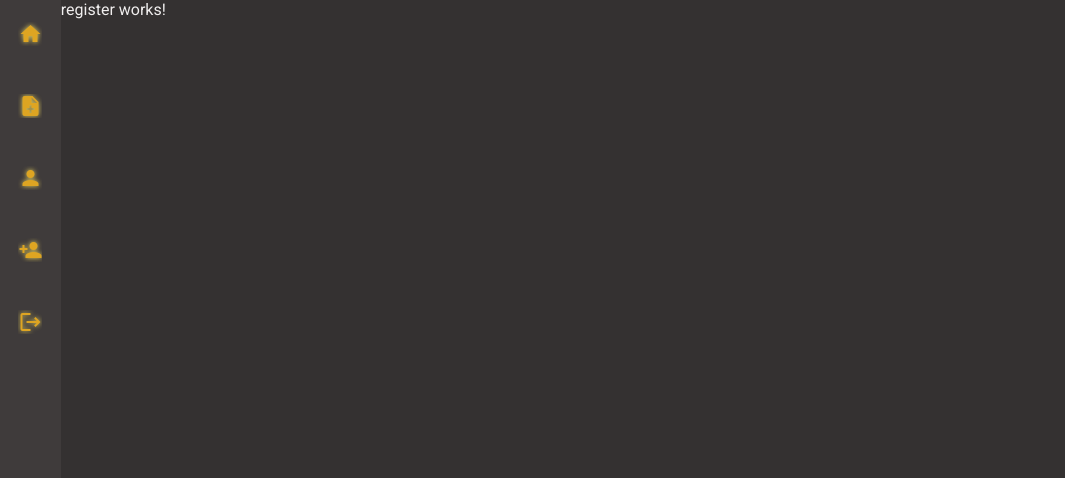
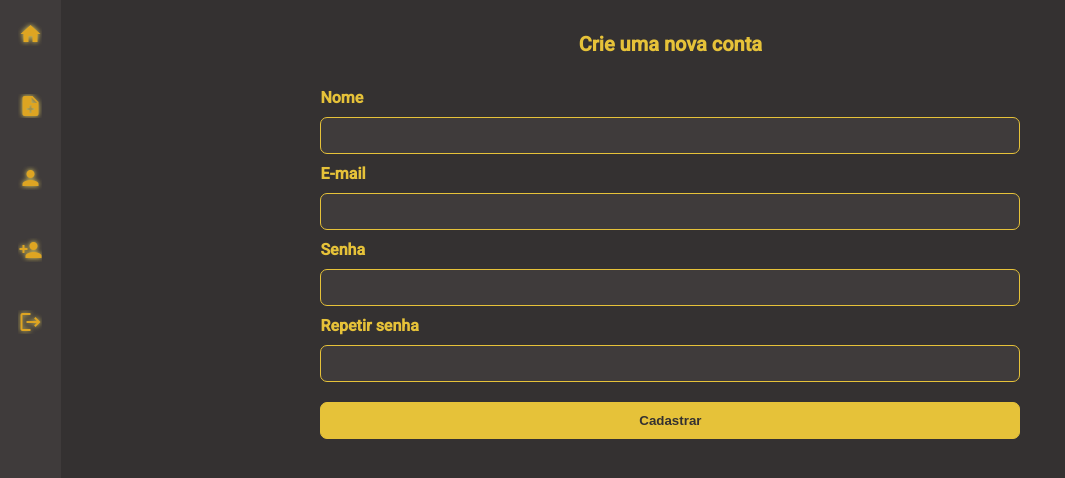
Before and after one commit to LucasMTH0/CookMaster, an Angular app: page /auth/register in a window 1280 px wide. Shown: the top 478 px of the page, without its empty margins (0-1065 px from the left). Built offline with nearby package versions, Linux system fonts and the light colour scheme.

Commit message:
feat: cadastro e login funcionando

```diff
--- a/src/app/app.config.ts
+++ b/src/app/app.config.ts
@@ -9,6 +9,7 @@ export const appConfig: ApplicationConfig = {
   providers: [
     provideZoneChangeDetection({ eventCoalescing: true }),
     provideRouter(routes),
+    provideHttpClient(),
     provideServiceWorker('ngsw-worker.js', {
       enabled: !isDevMode(),
       registrationStrategy: 'registerWhenStable:30000'
--- a/src/app/pages/auth/login/login.component.html
+++ b/src/app/pages/auth/login/login.component.html
@@ -1,16 +1,24 @@
 <section>
     <h1 class="form-title">Entre com seus dados</h1>
-    <form class="form-container">
+    <form
+        (submit)="handleLogin()"
+        [formGroup]="formLogin"
+        class="form-container"
+    >
         <label for="email">E-mail</label>
         <input
             id="email"
             class="form-control"
+            formControlName="email"
         />
 
         <label for="password">Senha</label>
         <input
+
             id="password"
+            type="password"
             class="form-control"
+            formControlName="password"
         />
         <button class="form-submit">Entrar</button>
     </form>
--- a/src/app/pages/auth/login/login.component.ts
+++ b/src/app/pages/auth/login/login.component.ts
@@ -1,15 +1,27 @@
 import { Component, inject } from '@angular/core';
-import { FormBuilder, FormControl, Validators } from '@angular/forms';
+import { FormBuilder, FormControl, ReactiveFormsModule, Validators } from '@angular/forms';
+import { UserService } from '../../../services/user/user.service';
 
 @Component({
   selector: 'app-login',
-  imports: [],
+  imports: [ReactiveFormsModule],
   templateUrl: './login.component.html',
   styleUrl: './login.component.scss'
 })
 export class LoginComponent {
+  private userService = inject(UserService)
   private formBuilder = inject(FormBuilder)
+
   protected formLogin = this.formBuilder.group({
-    email: new FormControl('', [Validators.required, Validators.email])
+    email: new FormControl('', [Validators.required, Validators.email]),
+    password: new FormControl('', [Validators.required])
   })
+
+  handleLogin(){
+    this.userService.login(this.formLogin.value).
+    subscribe((result) =>{
+      console.log(result)
+    })
+  }
+
 }
--- a/src/app/pages/auth/register/register.component.html
+++ b/src/app/pages/auth/register/register.component.html
@@ -1 +1,44 @@
-<p>register works!</p>
+<section class="container">
+    <h1 class="form-title">Crie uma nova conta</h1>
+    <form
+        [formGroup]="formRegister"
+        (submit)="handleRegister()"
+        class="form-container"
+    >
+
+        <label for="name">Nome</label>
+        <input
+            formControlName="name"
+            class="form-control"
+            id="name"
+        />
+
+        <label>E-mail</label>
+        <input
+            formControlName="email"
+            class="form-control"
+            id="email"
+        />
+
+        <label for="password">Senha</label>
+        <input
+            formControlName="password"
+            class="form-control"
+            type="password"
+            id="password"
+        />
+
+        <label for="repeatPassword">Repetir senha</label>
+        <input
+            formControlName="repeatPassword"
+            class="form-control"
+            id="repeatPassword"
+            type="password"
+        />
+
+        <button
+            [disabled]="formRegister.invalid"
+            class="form-submit"
+        >Cadastrar</button>
+    </form>
+</section>
--- a/src/app/pages/auth/register/register.component.scss
+++ b/src/app/pages/auth/register/register.component.scss
@@ -0,0 +1,14 @@
+.container {
+    max-width: 700px;
+    width: 100%;
+    margin: 2rem auto;
+}
+
+@media (max-width: 800px){
+    .container{
+        height: 100%;
+        max-width: none;
+        padding: 1rem;
+        margin: 0 !important;
+    }
+}
--- a/src/app/pages/auth/register/register.component.ts
+++ b/src/app/pages/auth/register/register.component.ts
@@ -1,11 +1,42 @@
-import { Component } from '@angular/core';
+import { Component, inject } from '@angular/core';
+import { FormBuilder, FormControl, ReactiveFormsModule, Validators } from '@angular/forms';
+import { UserService } from '../../../services/user/user.service';
 
 @Component({
   selector: 'app-register',
-  imports: [],
+  imports: [ReactiveFormsModule],
   templateUrl: './register.component.html',
   styleUrl: './register.component.scss'
 })
 export class RegisterComponent {
+  private formBuilder = inject(FormBuilder);
+  private userService = inject(UserService);
+  protected formRegister = this.formBuilder.group({
+    name: new FormControl('', Validators.required),
+    email: new FormControl('', [Validators.required, Validators.email]),
+    password: new FormControl('', [
+      Validators.required, Validators.minLength(5)
+    ]),
+    repeatPassword: new FormControl('', [
+      Validators.required, Validators.minLength(5)
+    ]),
+    dateCreated: new FormControl('')
+  })
 
+  checkSamePassword(): boolean{
+    const { password, repeatPassword } = this.formRegister.value
+    return password === repeatPassword ? true : false
+  }
+
+  handleRegister(){
+    if(this.checkSamePassword()){
+      console.log("form: ", this.formRegister.value)
+      this.formRegister.controls['dateCreated'].setValue(String(new Date))
+      this.userService.create(this.formRegister.value).subscribe(
+        (result) => {
+          console.log(result)
+        }
+      )
+    }
+  }
 }
--- a/src/app/pages/recipe/details-recipe/details-recipe.component.html
+++ b/src/app/pages/recipe/details-recipe/details-recipe.component.html
@@ -5,18 +5,24 @@
             alt="Imagem da receita"
         />
         <div class="wrapper-recipe">
-            <h1>{{ recipe.name }}</h1>
-            <i>{{ recipe.category }}</i>
-            <p>{{ recipe.description }}</p>
-            <h2>Ingredientes</h2>
+            <div class="recipe-info">
+                <h1 class="recipe-title">{{ recipe.name }}</h1>
+                <i class="recipe-category">{{ recipe.category }}</i>
+                <p class="recipe-description">{{ recipe.description }}</p>
+            </div>
+            <h2 class="subtitle">Ingredientes</h2>
+            <div>
                 @for(ingredient of recipe.ingredients;let i = $index ; track ingredient){
                     <p>{{ i+1 }} - {{ ingredient }}</p>
                 }
+            </div>
 
-            <h2>Modo de preparo</h2>
+            <h2 class="subtitle">Modo de preparo</h2>
+            <div>
                 @for(prepare of recipe.prepare; let i = $index; track prepare){
                     <p>{{ i+1 }} - {{ prepare}}</p>
                 }
+            </div>
 
             <iframe
                 [src]="safeUrl"
--- a/src/app/pages/recipe/details-recipe/details-recipe.component.scss
+++ b/src/app/pages/recipe/details-recipe/details-recipe.component.scss
@@ -1,15 +1,49 @@
 .container-recipe{
+    max-width: 900px;
+    width: 100%;
+    margin: 1rem auto;
     display: flex;
     flex-direction: row;
-    gap: 2rem;
+    gap: 3rem;
     img {
-        width: 500px;
+        height: 400px;
+        max-width: 500px;
     }
+}
+
+.recipe-info{
+    display: flex;
+    gap: 7px;
+    flex-direction: column;
+    align-items: center;
+}
+
+.recipe-title {
+    text-align: center;
+    font-size: 1.375rem;
+    color: var(--yellow-400);
+    font-weight: bold;
+}
+
+.recipe-category {
+    text-align: center;
+    font-weight: 300;
+    color: var(--gray-300);
+}
+
+.recipe-description{
+    text-align: center;
+}
+
+.subtitle {
+    font-size: 1.125rem;
+    color: var(--yellow-300);
 }
 
 .wrapper-recipe{
     display: flex;
     flex-direction: column;
+    gap: 1rem;
     padding: 10px;
 }
 
--- /dev/null
+++ b/src/app/services/user/user.service.ts
@@ -0,0 +1,20 @@
+import { HttpClient } from '@angular/common/http';
+import { inject, Injectable } from '@angular/core';
+
+@Injectable({
+  providedIn: 'root'
+})
+export class UserService {
+  // private readonly API = 'https://cook-master-jm9lilci6-crvglucas-projects.vercel.app'
+  private readonly API = 'http://localhost:3009'
+
+  private http = inject(HttpClient)
+
+  create(user: any){
+    return this.http.post(this.API+'/user/register', user)
+  }
+
+  login(user: any){
+    return this.http.post(this.API+'/user/login', user)
+  }
+}
```
Also changed, not shown: 1 other file (tests, documents, lock files or other folders). Lines whose indentation alone changed are shown as unchanged.
